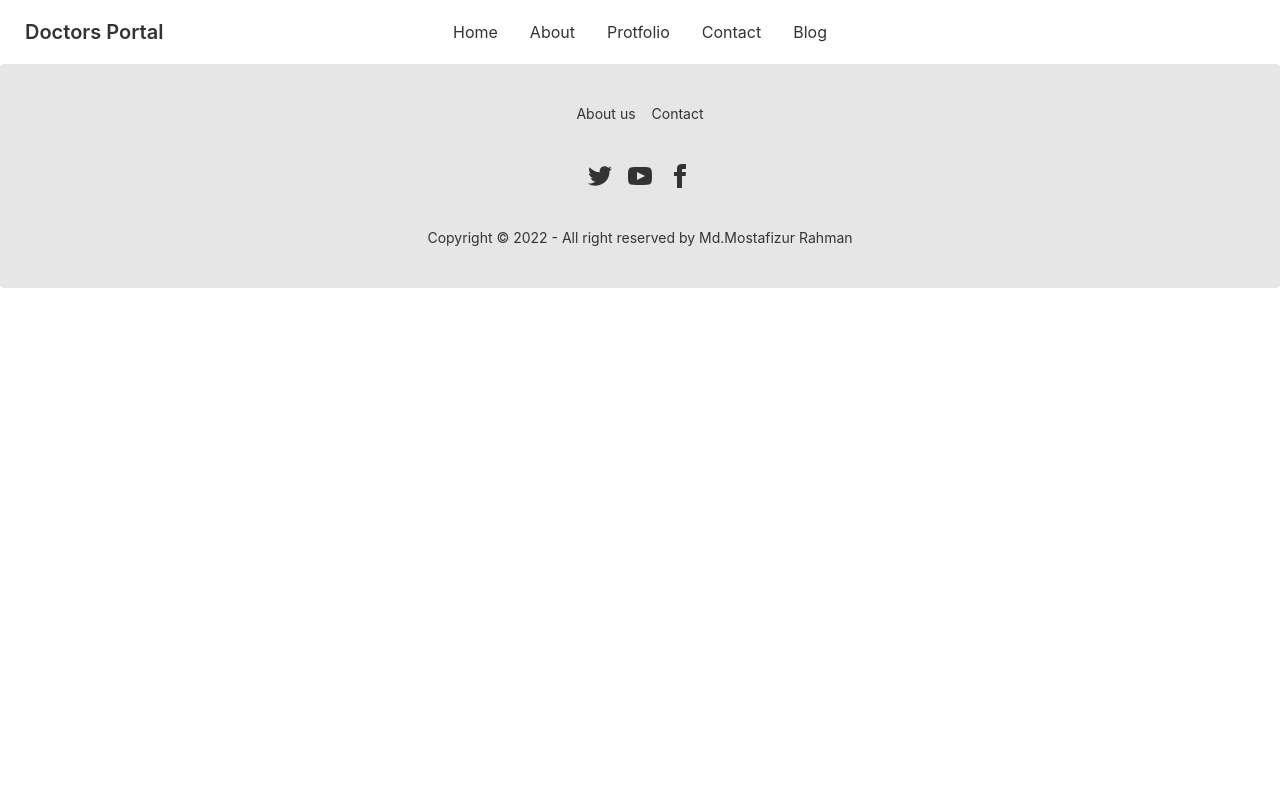
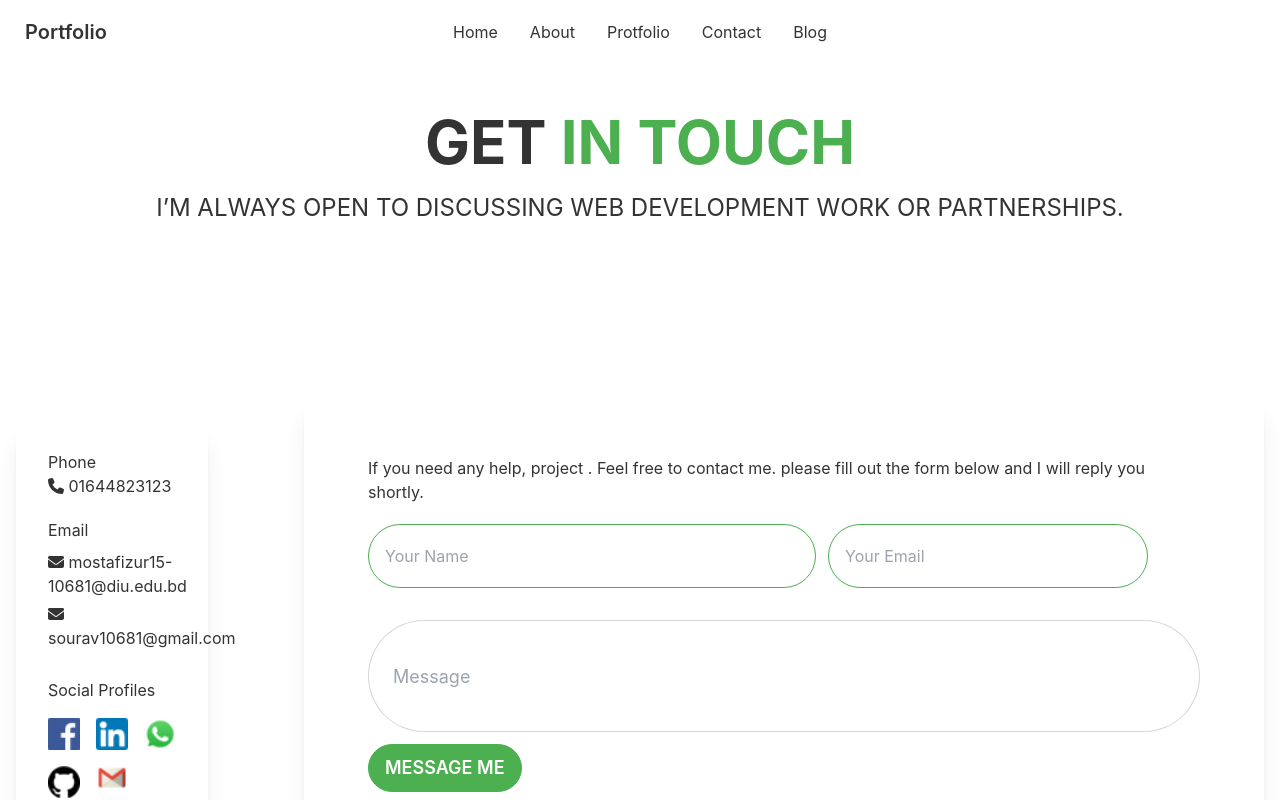
Before and after one commit to Mostafizur10681/my-protfolio, a React (Create React App) app: page /contact in a window 1280 px wide. Shown: the top 800 px of the page. Built offline with nearby package versions, Linux system fonts and the light colour scheme.

Commit message:
contact me page added

```diff
--- a/src/App.js
+++ b/src/App.js
@@ -6,6 +6,7 @@ import Navbar from './components/Pages/shared/Navbar';
 import Footer from './components/Pages/shared/Footer';
 import About from './components/Pages/About/About';
 import Protfolio from './components/Pages/Portfolio/Portfolio';
+import Contact from './components/Pages/Contact/Contact';
 
 function App() {
   return (
@@ -15,6 +16,7 @@ function App() {
         <Route path='/' element={<Home></Home>}></Route>
         <Route path='/about' element={<About></About>}></Route>
         <Route path='/protfolio' element={<Protfolio></Protfolio>}></Route>
+        <Route path='/contact' element={<Contact></Contact>}></Route>
       </Routes>
       <Footer></Footer>
     </div>
--- a/src/components/Pages/About/Education.js
+++ b/src/components/Pages/About/Education.js
@@ -1,26 +1,42 @@
-import { faGraduationCap } from '@fortawesome/free-solid-svg-icons';
+import { faBook, faCalendarDays, faGraduationCap } from '@fortawesome/free-solid-svg-icons';
 import { FontAwesomeIcon } from '@fortawesome/react-fontawesome';
 import React from 'react';
 
 const Education = () => {
     return (
         <div className='w-4/5 mx-auto mb-24'>
-            <h1 className='text-center font-bold mb-12 text-3xl uppercase'> <span className='text-primary'>EDUCATION Qualification</span></h1>
-            <div className='grid grid-cols-1 lg:grid-cols-2'>
+            <div className='grid grid-cols-1 lg:grid-cols-2 gap-12'>
                 <div>
-                    <div className='p-5 mr-5 mb-5 rounded-3xl shadow-2xl'>
+                    <h1 className='text-center font-bold mb-12 text-3xl uppercase'>EDUCATION <span className='text-primary'> Qualification</span></h1>
+                    <div className='p-5 mr-5  rounded-3xl shadow-2xl'>
                         <h2 className='text-2xl pl-10'><FontAwesomeIcon className='text-warning text-2xl pl-2 mr-2' icon={faGraduationCap}></FontAwesomeIcon><span className='font-bold'>BSC in CSE -</span> <span>Daffodil International University</span></h2>
                         <p className='pl-10 py-3'>I have completed my Bechelor Degree from Daffodil International University
-                            in Computer Science & Engineering. I got CGPA 3.68 out of 4.00
+                            in CSE. I got CGPA 3.68 out of 4.00
                         </p>
-                        <p className='pl-10'>Session: 2018-2021</p>
+                        <p className='pl-10'><FontAwesomeIcon className='mr-1' icon={faCalendarDays}></FontAwesomeIcon> 2018-2021</p>
                     </div>
-                    <div className=' p-5 mr-5 mb-5 rounded-3xl shadow-2xl'>
+                    <div className=' p-5 mr-5 mt-12 rounded-3xl shadow-2xl'>
                         <h2 className='text-2xl pl-10 '><FontAwesomeIcon className='text-warning text-2xl pl-2 mr-2' icon={faGraduationCap}></FontAwesomeIcon><span className='font-bold'>Higher Secondary-</span> <span>Sonar Bangla College</span></h2>
                         <p className='pl-10 py-3'>I have completed my Higher Secondary from Sonar Bangla College
                             . I got GPA 5 from out of 5.
                         </p>
-                        <p className='pl-10'>Session: 2014-2016</p>
+                        <p className='pl-10'><FontAwesomeIcon className='mr-1' icon={faCalendarDays}></FontAwesomeIcon> 2014-2016</p>
+                    </div>
+                </div>
+                <div>
+                    <h1 className='text-center font-bold mb-12 text-3xl uppercase'>Extra Carriculam <span className='text-primary'>Attivics</span></h1>
+                    <div className='p-5 mr-5 mb-5 rounded-3xl shadow-2xl'>
+                        <h2 className='text-2xl pl-10'><FontAwesomeIcon className='text-warning text-2xl pl-2 mr-2' icon={faBook}></FontAwesomeIcon><span className='font-bold'>Web Development Course -</span> <span>Progamming Hero</span></h2>
+                        <p className='pl-10 py-3'>I have completed my Web Development course from Programming Hero.
+                        </p>
+                        <p className='pl-10'><FontAwesomeIcon className='mr-1' icon={faCalendarDays}></FontAwesomeIcon> 2018-2021</p>
+                    </div>
+                    <div className='p-5 mr-5 mt-12 rounded-3xl shadow-2xl'>
+                        <h2 className='text-2xl pl-10'><FontAwesomeIcon className='text-warning text-2xl pl-2 mr-2' icon={faBook}></FontAwesomeIcon><span className='font-bold'>Web Design-</span> <span>Coder Trust Bangladesh</span></h2>
+                        <p className='pl-10 py-3'>I have completed my Web Designing course from CoderTrust Bangladesh.
+                        </p>
+                        <p className='pl-10'><FontAwesomeIcon className='mr-1' icon={faCalendarDays}></FontAwesomeIcon> 2018-2021</p>
+
                     </div>
                 </div>
             </div>
--- a/src/components/Pages/About/Skills.js
+++ b/src/components/Pages/About/Skills.js
@@ -31,7 +31,7 @@ const Skills = () => {
                     </div>
                 </div>
 
-                <div className='grid grid-cols-1 lg:grid-cols-3 gap-5'>
+                <div className='grid grid-cols-1 lg:grid-cols-3 mb-8 gap-5'>
                     <div class="w-full bg-gray-200 mb-3 h-1">
                         <div class="bg-green-400 uppercase h-1 text-xl" style={{ width: '55%' }}>Firebase</div>
                     </div>
@@ -43,6 +43,15 @@ const Skills = () => {
                         <div class="bg-green-400 uppercase h-1 text-xl" style={{ width: '70%' }}></div>
                     </div>
                 </div>
+                <div className='grid grid-cols-1 lg:grid-cols-3 gap-5'>
+                    <div class="w-full bg-gray-200 mb-3 h-1">
+                        <div class="bg-green-400 uppercase h-1 text-xl" style={{ width: '80%' }}>Tailwind CSS</div>
+                    </div>
+
+                    <div class="w-full bg-gray-200 mb-3 h-1">
+                        <div class="bg-green-400 uppercase h-1 text-xl" style={{ width: '55%' }}>Express JS</div>
+                    </div>
+                </div>
 
 
             </div>
--- /dev/null
+++ b/src/components/Pages/Contact/Contact.js
@@ -0,0 +1,59 @@
+import { FontAwesomeIcon } from '@fortawesome/react-fontawesome';
+import { faEnvelope, faPhone, } from '@fortawesome/free-solid-svg-icons'
+import React from 'react';
+import { Link } from 'react-router-dom';
+import github from '../../assets/icon/github.png';
+import mail from '../../assets/icon/mail.png';
+import facebook from '../../assets/icon/facebook.png';
+import whatsApp from '../../assets/icon/whatsapp.png';
+import linkedin from '../../assets/icon/linkdin.png';
+
+const Contact = () => {
+    return (
+        <div className='mt-12'>
+            <h1 className='font-bold uppercase text-3xl lg:text-6xl text-center mb-5'>Get <span className='text-primary'>In Touch</span></h1>
+            <p className='text-center text-md lg:text-2xl'>I’M ALWAYS OPEN TO DISCUSSING WEB DEVELOPMENT WORK OR PARTNERSHIPS.</p>
+            <div class="hero min-h-screen ">
+                <div class="hero-content gap-24 flex-col lg:flex-row">
+                    <div class="card w-48  bg-base-100 shadow-xl">
+                        <div class="card-body">
+                            <div>
+                                <h5>Phone</h5>
+                                <h4><FontAwesomeIcon icon={faPhone}></FontAwesomeIcon> 01644823123</h4>
+                            </div>
+                            <div className='mt-3'>
+                                <h5 className='mb-2'>Email</h5>
+                                <h4 className='mb-1'><FontAwesomeIcon icon={faEnvelope}></FontAwesomeIcon> mostafizur15-10681@diu.edu.bd</h4>
+                                <h4><FontAwesomeIcon icon={faEnvelope}></FontAwesomeIcon> sourav10681@gmail.com</h4>
+                            </div>
+                            <h5 className='mt-5'>Social Profiles</h5>
+                            <div className='grid grid-cols-3 gap-4 mt-2'>
+                                <Link to='#'><img className='mr-3 w-8' src={facebook} alt="" /></Link>
+                                <Link to='#'><img className='mr-3 w-8' src={linkedin} alt="" /></Link>
+                                <Link to='#'><img className='mr-3 w-8' src={whatsApp} alt="" /></Link>
+                                <Link to='#'><img className='mr-3 w-8' src={github} alt="" /></Link>
+                                <Link to='#'><img className='mr-3 w-8' src={mail} alt="" /></Link>
+                            </div>
+                        </div>
+                    </div>
+
+                    <div class="card p-8 bg-base-100 shadow-xl">
+                        <div class="card-body">
+                            <h5>If you need any help, project . Feel free to contact me. please fill out the form below and I will reply you shortly.</h5>
+                            <form action="">
+                                <input type="text" placeholder="Your Name" class="input input-bordered input-primary h-16 mb-8 rounded-full my-3 w-full max-w-md mr-3" />
+                                <input type="email" placeholder="Your Email" class="input input-bordered input-primary h-16 rounded-full mb-3 w-full max-w-xs" />
+                                <input type="textarea" placeholder="Message" class="input h-28 input-bordered w-full rounded-full input-lg" />
+                                <br />
+                                <button class="btn btn-primary rounded-full  text-lg mt-3 text-white">Message Me</button>
+                            </form>
+                        </div>
+                    </div>
+
+                </div>
+            </div>
+        </div >
+    );
+};
+
+export default Contact;
--- a/src/components/Pages/Home/Banner.js
+++ b/src/components/Pages/Home/Banner.js
@@ -18,7 +18,9 @@ const Banner = () => {
                 <div>
                     <h6 className='text-lg uppercase font-bold text-white'>HI There!</h6>
                     <h1 class="text-5xl font-bold text-white">I'm A <span className='text-primary'>MERN Stack Developer</span></h1>
-                    <p class="py-6 text-white">Provident cupiditate voluptatem et in. Quaerat fugiat ut assumenda excepturi exercitationem quasi. In deleniti eaque aut repudiandae et a id nisi.</p>
+                    <p class="py-6 text-white">This is Md. Mostafizur Rahman. I'm MERN stack developer. I'm  a skilled person.
+                        I'm also dedicated and good learner.
+                    </p>
                     <Link to='/about'><button class="btn btn-active btn-primary mr-5 rounded-full text-white"><FontAwesomeIcon className='mr-2' icon={faUser}></FontAwesomeIcon>More About Me</button></Link>
                     <Link to='/protfolio'><button class="btn btn-outline btn-primary rounded-full text-white"><FontAwesomeIcon className='mr-2' icon={faBox}></FontAwesomeIcon>Protfolio</button></Link>
                 </div>
--- a/src/components/Pages/shared/Footer.js
+++ b/src/components/Pages/shared/Footer.js
@@ -1,4 +1,10 @@
 import React from 'react';
+import github from '../../assets/icon/github.png';
+import mail from '../../assets/icon/mail.png';
+import facebook from '../../assets/icon/facebook.png';
+import whatsApp from '../../assets/icon/whatsapp.png';
+import linkedin from '../../assets/icon/linkdin.png';
+import { Link } from 'react-router-dom';
 
 const Footer = () => {
     return (
@@ -9,9 +15,11 @@ const Footer = () => {
             </div>
             <div>
                 <div class="grid grid-flow-col gap-4">
-                    <a><svg xmlns="http://www.w3.org/2000/svg" width="24" height="24" viewBox="0 0 24 24" class="fill-current"><path d="M24 4.557c-.883.392-1.832.656-2.828.775 1.017-.609 1.798-1.574 2.165-2.724-.951.564-2.005.974-3.127 1.195-.897-.957-2.178-1.555-3.594-1.555-3.179 0-5.515 2.966-4.797 6.045-4.091-.205-7.719-2.165-10.148-5.144-1.29 2.213-.669 5.108 1.523 6.574-.806-.026-1.566-.247-2.229-.616-.054 2.281 1.581 4.415 3.949 4.89-.693.188-1.452.232-2.224.084.626 1.956 2.444 3.379 4.6 3.419-2.07 1.623-4.678 2.348-7.29 2.04 2.179 1.397 4.768 2.212 7.548 2.212 9.142 0 14.307-7.721 13.995-14.646.962-.695 1.797-1.562 2.457-2.549z"></path></svg></a>
-                    <a><svg xmlns="http://www.w3.org/2000/svg" width="24" height="24" viewBox="0 0 24 24" class="fill-current"><path d="M19.615 3.184c-3.604-.246-11.631-.245-15.23 0-3.897.266-4.356 2.62-4.385 8.816.029 6.185.484 8.549 4.385 8.816 3.6.245 11.626.246 15.23 0 3.897-.266 4.356-2.62 4.385-8.816-.029-6.185-.484-8.549-4.385-8.816zm-10.615 12.816v-8l8 3.993-8 4.007z"></path></svg></a>
-                    <a><svg xmlns="http://www.w3.org/2000/svg" width="24" height="24" viewBox="0 0 24 24" class="fill-current"><path d="M9 8h-3v4h3v12h5v-12h3.642l.358-4h-4v-1.667c0-.955.192-1.333 1.115-1.333h2.885v-5h-3.808c-3.596 0-5.192 1.583-5.192 4.615v3.385z"></path></svg></a>
+                    <Link to='#'><img className='mr-3 w-8' src={facebook} alt="" /></Link>
+                    <Link to='#'><img className='mr-3 w-8' src={linkedin} alt="" /></Link>
+                    <Link to='#'><img className='mr-3 w-8' src={whatsApp} alt="" /></Link>
+                    <Link to='#'><img className='mr-3 w-8' src={github} alt="" /></Link>
+                    <Link to='#'><img className='mr-3 w-8' src={mail} alt="" /></Link>
                 </div>
             </div>
             <div>
--- a/src/components/Pages/shared/Navbar.js
+++ b/src/components/Pages/shared/Navbar.js
@@ -22,7 +22,7 @@ const Navbar = () => {
                         {menuItems}
                     </ul>
                 </div>
-                <a className="btn btn-ghost normal-case text-xl">Doctors Portal</a>
+                <a className="btn btn-ghost normal-case text-xl">Portfolio</a>
             </div>
             <div className="navbar-center hidden lg:flex">
                 <ul className="menu menu-horizontal p-0">
```
